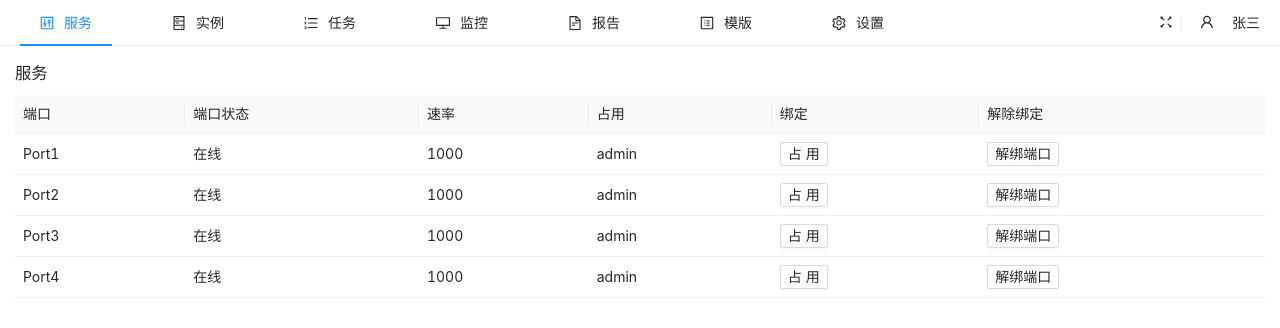
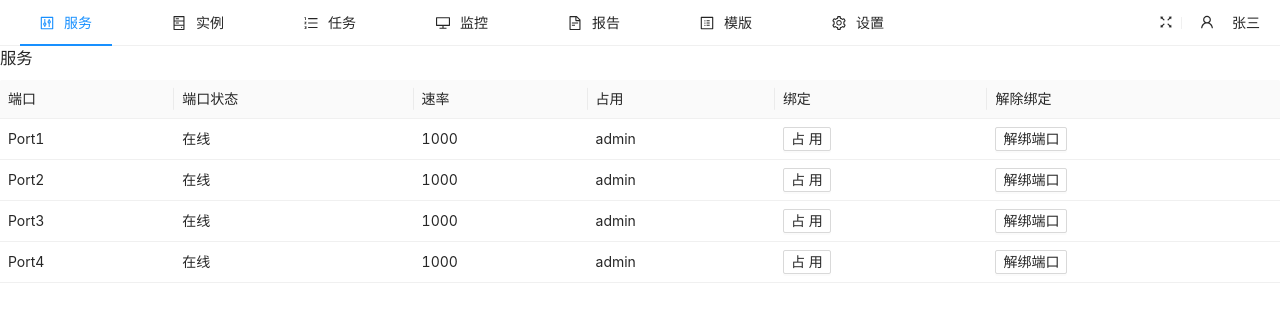
Before and after one commit to laozudamo/my_r_tt, a React (Vite) app: page / in a window 1280 px wide. Shown: the top 328 px of the page. Built offline with nearby package versions, Linux system fonts and the light colour scheme.

Commit message:
fix: 样式文件

```diff
--- a/src/App.jsx
+++ b/src/App.jsx
@@ -21,6 +21,7 @@ import PortSetting from './views/system/portSetting'
 
 // 模版
 import NetSource from '@/views/resource/netSource'
+import WebAttack from '@/views/resource/WebAttack'
 
 // 登录
 import Login from '@/views/login/Login'
@@ -51,6 +52,7 @@ function App() {
 
             <Route path="resource" element={<Resource />}>
               <Route index element={<NetSource />} />
+              <Route path='webAttack' element={<WebAttack />} />
             </Route>
           </Route>
           <Route path="/login" element={<Login />} />
--- a/src/App.scss
+++ b/src/App.scss
@@ -13,13 +13,12 @@
   height: calc(100vh - 46px);
 }
 
-.main-content {
-  position: relative!important;
-  width: 100;
-  margin: 15px;
-}
+// .main-content {
+//   position: relative!important;
+// }
 
 .right-content {
+  padding: 10px;
   overflow: auto!important;
   width: 100%;
 }
--- a/src/views/login/Login.jsx
+++ b/src/views/login/Login.jsx
@@ -54,7 +54,7 @@ function Login() {
         initialValues={{
           // remember: true,
           username: 'admin',
-          password: 'admin',
+          password: '123456',
         }}
         onFinish={onFinish}
         onFinishFailed={onFinishFailed}
--- a/src/views/resource/netSource/netSource.scss
+++ b/src/views/resource/netSource/netSource.scss
@@ -33,9 +33,7 @@
 .ant-form-small .ant-form-item-label > label {
   width: 140px;
 }
-// .ant-input {
-//   width: 180px;
-// }
+
 .ant-select-single.ant-select-sm:not(.ant-select-customize-input) .ant-select-selector {
   padding: 0 7px;
   width: 171px;
--- /dev/null
+++ b/src/views/resource/webAttack/index.jsx
@@ -0,0 +1,11 @@
+import './index.scss'
+
+function Webattack() {
+  return (
+    <>
+     <div>web attack</div>
+    </>
+  )
+}
+
+export default Webattack
```
Also changed, not shown: src/views/example/index.jsx (+0 -1 lines), src/views/port/index.jsx (+0 -1 lines), src/views/report/index.jsx (+0 -1 lines), src/views/task/index.jsx (+0 -1 lines), src/views/resource/webAttack/index.scss (added).
